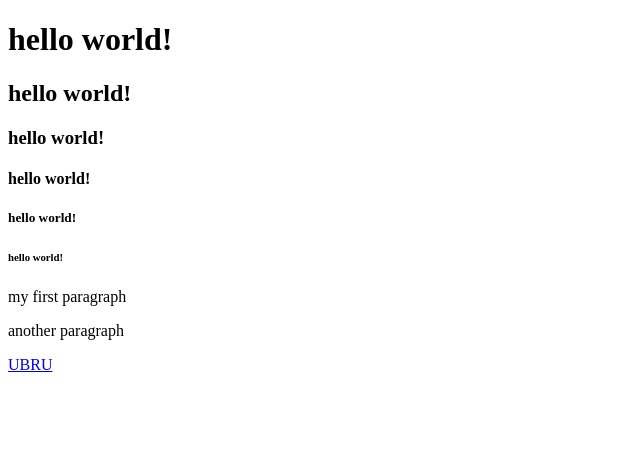
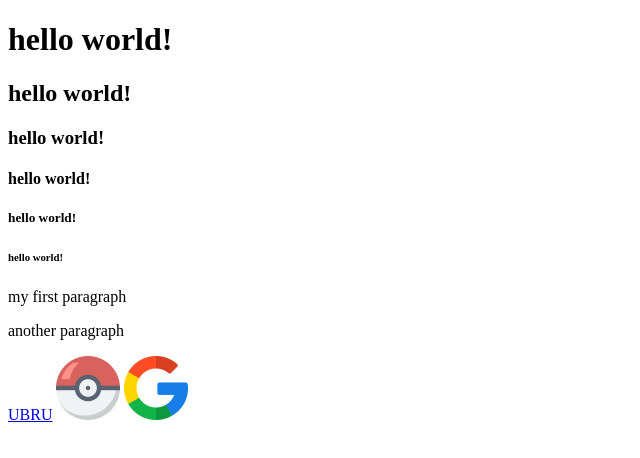
Before and after one commit to sanchai888/week02, a plain HTML site: page index.html in a window 1280 px wide. Shown: the whole page, without its empty margins (0-640 px from the left). Drawn offline with Linux system fonts and the light colour scheme.

Commit message:
add images and links to index.html

```diff
--- a/index.html
+++ b/index.html
@@ -15,5 +15,9 @@
     <p>my first paragraph</p>
     <p>another paragraph</p>
     <a href="https://www.ubru.ac.th/" target="_blank">UBRU</a>
+    <img src="img01/ball.png" alt="a poke ball" width="64" height="64">
+    <a href="https://www.google.com/" target="_blank">
+        <img src="img01/google.png" alt="Google" width="64" height="64">
+    </a>
 </body>
 </html>
```
Also changed, not shown: img01/ball.png (added), img01/google.png (added).
